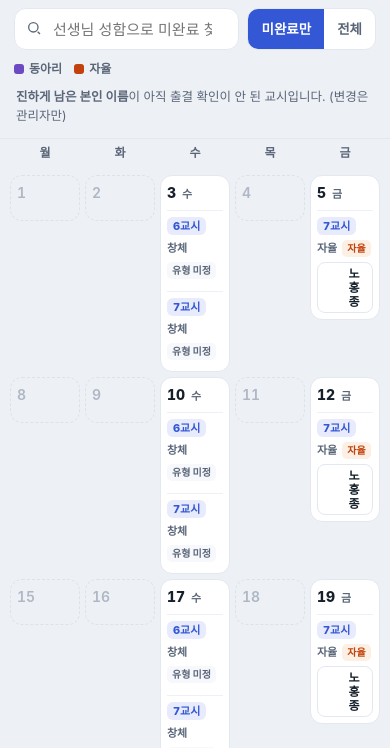
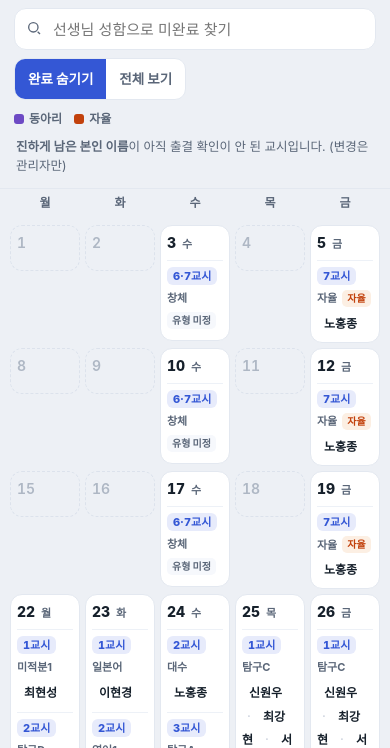
Before and after one commit to hongjongtt-sys/classattendance, a plain HTML site: page index.html in a window 390 px wide. Shown: the part 96-844 px from the top of the page. Drawn offline with Linux system fonts and the light colour scheme; no server answers; a web font is replaced by a local one.

Commit message:
Update index.html

```diff
--- a/index.html
+++ b/index.html
@@ -57,6 +57,9 @@
   .summary .slots{display:flex; flex-wrap:wrap; gap:7px; margin-top:10px}
   .summary .slot{font-size:12.5px; font-weight:700; color:var(--ink); background:var(--surface-2); border:1px solid var(--line-2); border-radius:8px; padding:5px 9px; font-variant-numeric:tabular-nums}
   .summary .slot.done{color:var(--ghost); text-decoration:line-through; text-decoration-color:#CBD3DE}
+  .copybtn{margin-left:auto; border:1px solid var(--line); background:var(--surface); color:var(--ink); font:inherit; font-size:12.5px; font-weight:800; padding:6px 11px; border-radius:9px; cursor:pointer; display:inline-flex; align-items:center; gap:5px}
+  .copybtn:hover{border-color:var(--accent); color:var(--accent)}
+  .copybtn.done{border-color:#CFE7D8; color:var(--done); background:var(--done-bg)}
   .helpline{margin:10px 2px 0; font-size:12.5px; color:var(--ink-2)}
 
   main{margin-top:16px}
@@ -92,19 +95,18 @@
   .pickhint{font-size:10.5px; font-weight:700; color:var(--warn)}
   .names{display:flex; flex-wrap:wrap; gap:5px}
 
-  .name{appearance:none; font:inherit; cursor:pointer; border:1px solid var(--line); background:#fff; color:var(--ink);
-    font-size:13px; font-weight:700; border-radius:8px; padding:5px 9px; display:inline-flex; align-items:center; gap:5px; line-height:1.15; transition:.15s}
-  .name:hover{border-color:var(--accent); color:var(--accent)}
+  .names{display:block; line-height:1.75; font-size:13.5px}
+  .name{cursor:pointer; color:var(--ink); font-weight:700; padding:0 1px; border-radius:4px; transition:.12s}
+  .name:hover{color:var(--accent); text-decoration:underline; text-underline-offset:3px}
   .name:focus-visible{outline:2px solid var(--accent); outline-offset:2px}
-  .name .ck{width:13px;height:13px;flex:none;display:grid;place-items:center;color:var(--done);opacity:0;transform:scale(.4);transition:.15s}
-  .name.done{border-color:transparent; background:transparent; color:var(--ghost); font-weight:500}
-  .name.done .ck{opacity:1; transform:scale(1)}
-  .name.team::after{content:'팀'; font-size:9px; font-weight:800; color:#fff; background:var(--ink-2); border-radius:4px; padding:1px 3px}
-  .name.done.team::after{background:#C2CAD6}
-  .name.match{box-shadow:0 0 0 2px var(--accent); border-color:var(--accent)}
+  .name.done{color:var(--ghost); font-weight:500}
+  .name.done:hover{color:var(--ink-2); text-decoration:line-through}
+  .name.match{background:var(--accent-weak); color:var(--accent); padding:1px 5px}
+  .sep{color:#C7CEDA; margin:0 5px; user-select:none}
+  .pdone{font-size:12px; font-weight:700; color:var(--done)}
   body.locked .name{cursor:default}
-  body.locked .name:hover{border-color:var(--line); color:var(--ink)}
-  body.locked .name.done:hover{color:var(--ghost)}
+  body.locked .name:hover{color:var(--ink); text-decoration:none}
+  body.locked .name.done:hover{color:var(--ghost); text-decoration:none}
 
   .allclear{display:none; text-align:center; padding:40px 18px; background:var(--surface); border:1px solid #CFE7D8; border-radius:14px; box-shadow:var(--shadow); margin-top:6px}
   .allclear.show{display:block}
@@ -167,7 +169,7 @@
         <input id="searchInput" type="search" placeholder="선생님 성함으로 미완료 찾기" autocomplete="off" />
         <button class="clr" id="searchClear" aria-label="지우기">✕</button>
       </div>
-      <div class="seg" id="modeSeg"><button data-mode="pending" class="on">미완료만</button><button data-mode="all">전체</button></div>
+      <div class="seg" id="modeSeg"><button data-mode="pending" class="on">완료 숨기기</button><button data-mode="all">전체 보기</button></div>
     </div>
 
     <div class="legend">
@@ -214,7 +216,7 @@
    ============================================================ */
 const YEAR = 2026;        // 올해
 const MONTH = 6;          // 월(1~12) — 달력 전체가 이 달 기준으로 자동 생성
-const ADMIN_PIN = "20100666"; // 관리자 비밀번호(출결 체크 잠금 해제) — 원하는 값으로 변경
+const ADMIN_PIN = "2026"; // 관리자 비밀번호(출결 체크 잠금 해제) — 원하는 값으로 변경
 const MY_NAME = "노홍종";  // 자율일 때 들어갈 본인 이름
 
 /* ★ 배포 시 필수 ★ Firebase 콘솔의 firebaseConfig를 아래에 JSON으로 채우세요.
@@ -259,8 +261,7 @@
     {p:3, subj:"탐구A", t:["박지혜","신원우","정재훈","임은순","백경미"]},
     {p:4, subj:"탐구D", t:["이진선","서경원","임은순","최강현","정재훈","백경미"]},
     {p:5, subj:"일본어", t:["이현경"]},
-    {p:6, subj:"창체", pick:true},   // 동아리/자율 선택
-    {p:7, subj:"창체", pick:true},   // 동아리/자율 선택
+    {p:6, pLabel:"6·7", subj:"창체", pick:true},   // 6·7교시 통합, 동아리/자율 선택
   ],
   25: [ // 목
     {p:1, subj:"탐구C", t:["신원우","최강현","서경원","정인준","김준우"]},
@@ -284,7 +285,7 @@
 
 /* 시험주 외 평소 주간 패턴: 수요일 6·7교시 창체(선택), 금요일 7교시 자율(고정) */
 const WEEKLY = {
-  2: [ {p:6, subj:"창체", pick:true}, {p:7, subj:"창체", pick:true} ], // 수=2
+  2: [ {p:6, pLabel:"6·7", subj:"창체", pick:true} ], // 수=2 (6·7교시 통합)
   4: [ {p:7, subj:"자율", fixed:"self"} ],                              // 금=4
 };
 const TAG_LABEL = {club:'동아리', self:'자율'};
@@ -312,27 +313,27 @@
       const roster = rosterOf(type);
       const units = roster.map((u,i)=>{ const names=Array.isArray(u)?u:[u];
         return { id:`${slotId}_${type}_${i}`, names, label:names.join('·'), team:names.length>1 }; });
-      return { p:per.p, subj:per.subj, slotId, pick:!!per.pick, fixed:per.fixed||null, type, tag:type, units };
+      return { p:per.p, pLabel:per.pLabel||null, subj:per.subj, slotId, pick:!!per.pick, fixed:per.fixed||null, type, tag:type, units };
     }
     const units = per.t.map((u,i)=>{ const names=Array.isArray(u)?u:[u];
       return { id:`${slotId}_u${i}`, names, label:names.join('·'), team:names.length>1 }; });
-    return { p:per.p, subj:per.subj, slotId, tag:per.tag||null, units };
+    return { p:per.p, pLabel:per.pLabel||null, subj:per.subj, slotId, tag:per.tag||null, units };
   });
 }
 function allItems(){
   const out=[];
   for(const dom of WEEKDAY_DOMS){ const ps=buildDay(dom); if(!ps)continue;
-    for(const p of ps) for(const u of p.units) out.push({...u, dom, p:p.p, subj:p.subj, tag:p.tag}); }
+    for(const p of ps) for(const u of p.units) out.push({...u, dom, p:p.p, pLabel:p.pLabel, subj:p.subj, tag:p.tag}); }
   return out;
 }
 
 /* ============================================================
    상태 + Firebase
    ============================================================ */
-const LS={cfg:'attnc_cfg', board:'attnc_board', cache:'attnc_cache_', admin:'attnc_admin'};
+const LS={cfg:'attnc_cfg', board:'attnc_board', cache:'attnc_cache_', admin:'attnc_admin', mode:'attnc_mode'};
 let checked={}, types={}, db=null, unsub=null, online=false;
 let boardKey=localStorage.getItem(LS.board)||'exam-2026-1-final';
-let query='', mode='pending';
+let query='', mode=localStorage.getItem(LS.mode)||'pending';
 let admin=localStorage.getItem(LS.admin)==='1';
 
 const $=s=>document.querySelector(s);
@@ -410,16 +411,21 @@
 
     let dayHasMatch=false;
     for(const per of periods){
-      let units=per.units;
+      const total=per.units.length;
+      const allDone = total>0 && per.units.every(u=>checked[u.id]);
+      // 표시할 이름 결정 (검색 + 완료 숨기기 토글)
+      let visible = per.units;
       if(filtering){
-        units=per.units.filter(u=> u.names.some(n=>n.includes(q)) && (mode==='all'||!checked[u.id]) );
-        if(units.length===0 && !(per.pick && admin)) continue;
-        if(units.length) dayHasMatch=true;
-        if(units.length===0) continue;
+        visible = per.units.filter(u=> u.names.some(n=>n.includes(q)) && (mode==='all'||!checked[u.id]) );
+        if(visible.length===0 && !(per.pick && admin)) continue;
+        if(visible.length) dayHasMatch=true;
+      } else if(mode==='pending'){
+        visible = per.units.filter(u=> !checked[u.id]);
       }
+
       const pd=el('div','period');
       const pl=el('div','pl');
-      pl.innerHTML=`<span class="pp">${per.p}교시</span><span class="ps">${per.subj}</span>`;
+      pl.innerHTML=`<span class="pp">${per.pLabel||per.p}교시</span><span class="ps">${per.subj}</span>`;
       // 태그 / 선택기
       if(per.pick){
         if(admin && !filtering){
@@ -439,14 +445,21 @@
       pd.appendChild(pl);
 
       const names=el('div','names');
-      for(const u of units){
-        const on=!!checked[u.id];
-        const isMatch=filtering && u.names.some(n=>n.includes(q));
-        const b=el('button','name'+(on?' done':'')+(u.team?' team':'')+(isMatch?' match':''));
-        b.type='button'; b.setAttribute('aria-pressed',on);
-        b.innerHTML=`<span class="ck"><svg width="11" height="11" viewBox="0 0 24 24" fill="none" stroke="currentColor" stroke-width="3.2"><path d="M20 6 9 17l-5-5"/></svg></span><span>${u.label}</span>`;
-        b.onclick=()=>toggle(u.id);
-        names.appendChild(b);
+      if(visible.length===0){
+        if(allDone) names.innerHTML='<span class="pdone">✓ 전원 완료</span>';
+        // 유형 미선택 등으로 명단이 없으면 비워둠
+      } else {
+        visible.forEach((u,i)=>{
+          if(i>0){ const sep=el('span','sep'); sep.textContent='·'; names.appendChild(sep); }
+          const on=!!checked[u.id];
+          const isMatch=filtering && u.names.some(n=>n.includes(q));
+          const s=el('span','name'+(on?' done':'')+(u.team?' team':'')+(isMatch?' match':''));
+          s.setAttribute('role','button'); s.setAttribute('aria-pressed',on); s.tabIndex=0;
+          s.textContent = u.team ? `(${u.label})` : u.label;
+          s.onclick=()=>toggle(u.id);
+          s.onkeydown=(ev)=>{ if(ev.key==='Enter'||ev.key===' '){ ev.preventDefault(); toggle(u.id); } };
+          names.appendChild(s);
+        });
       }
       pd.appendChild(names);
       day.appendChild(pd);
@@ -465,12 +478,23 @@
   box.classList.add('show');
   if(mine.length===0){ box.innerHTML=`<div class="stop"><span class="who">"${q}"</span><span class="badge pending">해당 없음</span></div>`; return; }
   const show=mode==='all'?mine:pending;
-  const head=pending.length===0
-    ? `<span class="who">${q}</span><span class="badge clear">모두 완료 ✓</span>`
-    : `<span class="who">${q}</span><span class="badge pending">미완료 ${pending.length}건</span>`;
+  const badge=pending.length===0
+    ? `<span class="badge clear">모두 완료 ✓</span>`
+    : `<span class="badge pending">미완료 ${pending.length}건</span>`;
+  const copyBtn = pending.length>0 ? `<button class="copybtn" id="copyBtn">📋 미완료 복사</button>` : '';
   let slots='';
-  for(const x of show){ const tg=x.tag?` (${TAG_LABEL[x.tag]||''})`:''; slots+=`<span class="slot${checked[x.id]?' done':''}">${x.dom}일 ${x.p}교시 · ${x.subj}${tg}</span>`; }
-  box.innerHTML=`<div class="stop">${head}</div>${slots?`<div class="slots">${slots}</div>`:''}`;
+  for(const x of show){ const tg=x.tag?` (${TAG_LABEL[x.tag]||''})`:''; const pl=x.pLabel||x.p;
+    slots+=`<span class="slot${checked[x.id]?' done':''}">${x.dom}일 ${pl}교시 · ${x.subj}${tg}</span>`; }
+  box.innerHTML=`<div class="stop"><span class="who">${q}</span>${badge}${copyBtn}</div>${slots?`<div class="slots">${slots}</div>`:''}`;
+
+  const cb=$('#copyBtn');
+  if(cb) cb.onclick=()=>{
+    const lines=pending.map(x=>{ const tg=x.tag?`(${TAG_LABEL[x.tag]||''})`:''; const pl=x.pLabel||x.p;
+      return `${x.dom}일 ${pl}교시 ${x.subj}${tg}`; });
+    const text=`[출결 확인 요청] ${q} 선생님\n미완료 ${pending.length}건\n`+lines.map(l=>'· '+l).join('\n');
+    navigator.clipboard.writeText(text).then(()=>{ cb.textContent='✓ 복사됨'; cb.classList.add('done'); setTimeout(()=>{cb.textContent='📋 미완료 복사'; cb.classList.remove('done');},1500); })
+      .catch(()=>toast('복사 실패 — 브라우저 권한 확인',null,true));
+  };
 }
 
 /* ============================================================
@@ -515,7 +539,8 @@
 }
 $('#searchInput').addEventListener('input',e=>{ query=e.target.value.trim(); $('#searchClear').style.display=query?'block':'none'; render(); });
 $('#searchClear').onclick=()=>{ $('#searchInput').value=''; query=''; $('#searchClear').style.display='none'; render(); };
-$('#modeSeg').addEventListener('click',e=>{ const b=e.target.closest('button'); if(!b)return; mode=b.dataset.mode; document.querySelectorAll('#modeSeg button').forEach(x=>x.classList.toggle('on',x===b)); render(); });
+$('#modeSeg').addEventListener('click',e=>{ const b=e.target.closest('button'); if(!b)return; mode=b.dataset.mode; localStorage.setItem(LS.mode,mode); document.querySelectorAll('#modeSeg button').forEach(x=>x.classList.toggle('on',x===b)); render(); });
+document.querySelectorAll('#modeSeg button').forEach(x=>x.classList.toggle('on', x.dataset.mode===mode));
 
 const ov=$('#settingsOv');
 $('#settingsBtn').onclick=()=>{ $('#boardKeyInput').value=boardKey; $('#fbConfigInput').value=localStorage.getItem(LS.cfg)||''; updateConn(); ov.classList.add('show'); };
```
